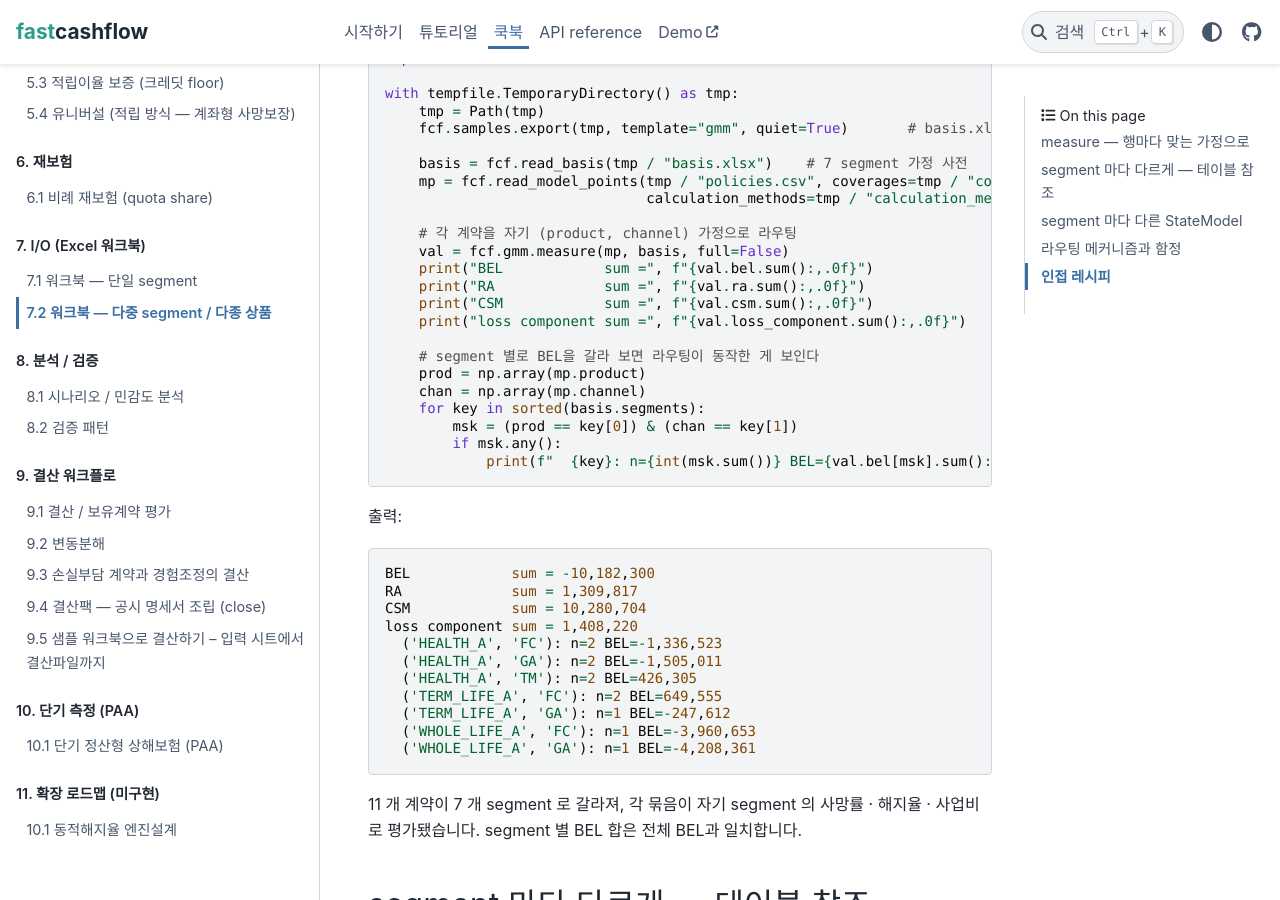
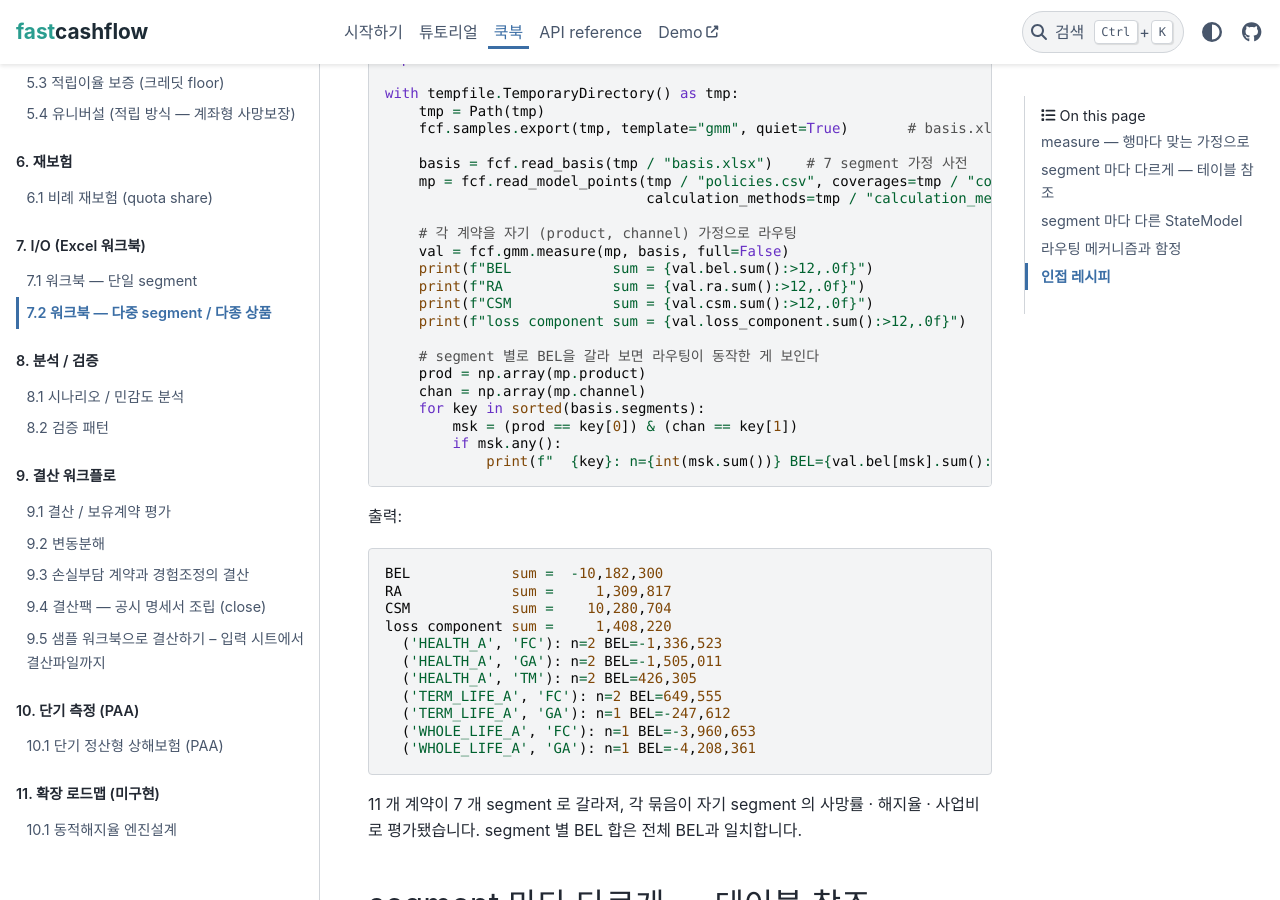
Before and after one commit to seokhoonj/fastcashflow, a Sphinx documentation site: the page built from docs/cookbook/io/workbook-multi.md, in a window 1280 px wide and 900 px high, scrolled down 878 px. Built offline with Sphinx 7.4.7 and the PyData theme 0.15.4, drawn with Linux system fonts in a browser that asks for light colours.

Commit message:
docs: right-align the workbook-multi sum block
The BEL / RA / CSM / loss-component sum lines printed their numbers unpadded, so the
digits did not line up; give each a width specifier to right-align them.

````diff
--- a/docs/cookbook/io/workbook-multi.md
+++ b/docs/cookbook/io/workbook-multi.md
@@ -41,10 +41,10 @@ with tempfile.TemporaryDirectory() as tmp:
 
     # 각 계약을 자기 (product, channel) 가정으로 라우팅
     val = fcf.gmm.measure(mp, basis, full=False)
-    print("BEL            sum =", f"{val.bel.sum():,.0f}")
-    print("RA             sum =", f"{val.ra.sum():,.0f}")
-    print("CSM            sum =", f"{val.csm.sum():,.0f}")
-    print("loss component sum =", f"{val.loss_component.sum():,.0f}")
+    print(f"BEL            sum = {val.bel.sum():>12,.0f}")
+    print(f"RA             sum = {val.ra.sum():>12,.0f}")
+    print(f"CSM            sum = {val.csm.sum():>12,.0f}")
+    print(f"loss component sum = {val.loss_component.sum():>12,.0f}")
 
     # segment 별로 BEL을 갈라 보면 라우팅이 동작한 게 보인다
     prod = np.array(mp.product)
@@ -58,10 +58,10 @@ with tempfile.TemporaryDirectory() as tmp:
 출력:
 
 ```
-BEL            sum = -10,182,300
-RA             sum = 1,309,817
-CSM            sum = 10,280,704
-loss component sum = 1,408,220
+BEL            sum =  -10,182,300
+RA             sum =     1,309,817
+CSM            sum =    10,280,704
+loss component sum =     1,408,220
   ('HEALTH_A', 'FC'): n=2 BEL=-1,336,523
   ('HEALTH_A', 'GA'): n=2 BEL=-1,505,011
   ('HEALTH_A', 'TM'): n=2 BEL=426,305
````
